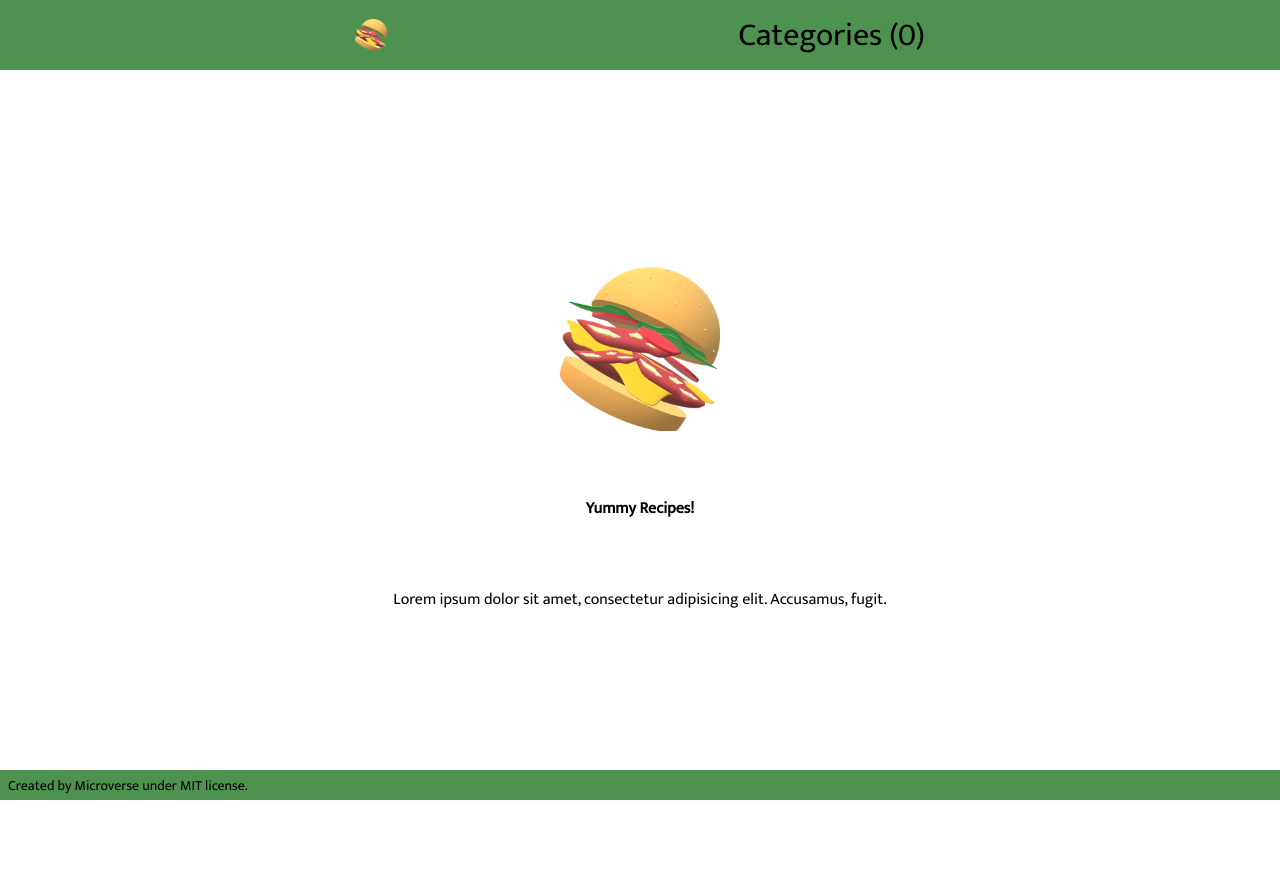
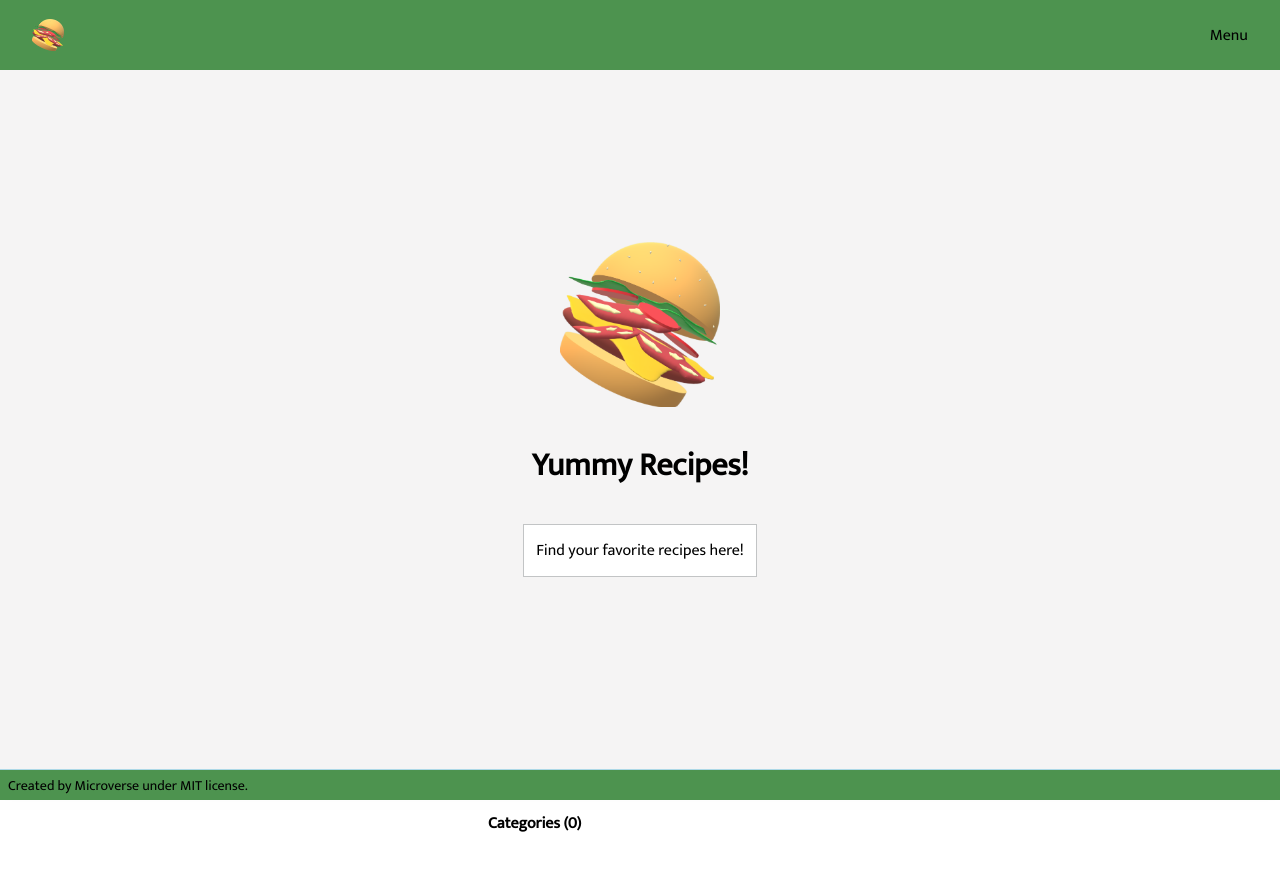
Before and after one commit to anagudelogu/capstone-two, a website built with webpack: page src/index.html in a window 1280 px wide. Built offline with nearby package versions, Linux system fonts and the light colour scheme; no server answers.

Commit message:
Fix landing styles
Update /dist build

```diff
--- a/src/index.css
+++ b/src/index.css
@@ -37,7 +37,7 @@ li {
 
 .navbar {
   height: 50px;
-  padding: 10px 24px;
+  padding: 10px 32px;
   display: flex;
   justify-content: space-between;
   gap: 20px;
@@ -72,31 +72,56 @@ span.image {
 }
 
 .landing {
-  margin: 80px auto;
+  margin: 50px auto;
+  height: auto;
+  display: flex;
+  flex-direction: column;
+  gap: 40px;
 }
 
 .hero {
   height: calc(100vh - 80px);
-  width: 70%;
+  width: 100%;
   margin-inline: auto;
   display: flex;
   flex-direction: column;
   align-items: center;
   justify-content: center;
-  gap: 64px;
+  gap: 32px;
+  background-color: rgb(245, 244, 244);
+  box-shadow: 0 10px 20px rgba(145, 145, 145, 0.699);
+  border-bottom: 1px double lightblue;
 }
 
-.hero .category__list {
+.hero__title {
+  font-size: 2rem;
+}
+
+.hero__description {
+  padding: 12px;
+  border: 1px solid rgb(194, 196, 197);
+  background-color: white;
+}
+
+.counter {
+  width: 320px;
+  padding: 0 8px;
+  align-self: center;
+}
+
+.categories__list {
   display: flex;
   flex-wrap: wrap;
   justify-content: center;
   align-items: center;
   list-style: none;
+  gap: 24px;
+  padding: 8px;
 }
 
 .category__card {
+  background-color: white;
   display: flex;
-  margin: 1.5%;
   flex-direction: column;
   justify-content: center;
   align-items: center;
@@ -124,7 +149,7 @@ span.image {
 }
 
 .recipes {
-  margin: 80px auto;
+  margin: 0 auto;
   width: 90%;
 }
 
@@ -213,10 +238,18 @@ footer {
   font-size: 10px;
 }
 
+.mobile_visible {
+  display: unset;
+}
+
+.desktop_visible {
+  display: none;
+}
+
 @media screen and (min-width: 768px) {
   .navbar {
     height: 70px;
-    justify-content: space-evenly;
+    justify-content: space-between;
   }
 
   .navbar__recipes {
@@ -284,4 +317,12 @@ footer {
     margin: 10px auto;
     padding: 5px 10px;
   }
+
+  .mobile_visible {
+    display: none;
+  }
+
+  .desktop_visible {
+    display: unset;
+  }
 }
--- a/src/index.html
+++ b/src/index.html
@@ -11,8 +11,8 @@
         <header>
             <nav class="navbar">
                 <a href="#" class="navbar__logo"><span class="image"></span></a>
-                <a href="#" class="navbar__recipes">Categories (0)</a>
-                <div class="navbar__hamburger">
+                <a href="#" class="desktop_visible">Menu</a>
+                <div class="navbar__hamburger mobile_visible">
                     <span><i class="fa-solid fa-bars"></i></span>
                     <span><i class="fa-solid fa-xmark"></i></span>
                 </div>
@@ -23,9 +23,10 @@
                 <article class="hero">
                     <span class="image"></span>
                     <h1 class="hero__title">Yummy Recipes!</h1>
-                    <p class="hero__description">Lorem ipsum dolor sit amet, consectetur adipisicing elit. Accusamus, fugit.</p>
+                    <p class="hero__description">Find your favorite recipes here!</p>
                 </article>
-                <ul class="category__list">
+                <h2 class="landing__counter counter">Categories (0)</h2>
+                <ul class="categories__list">
                 </ul>
             </section>
             <section class="recipes">
--- a/src/modules/userInterface.js
+++ b/src/modules/userInterface.js
@@ -1,7 +1,7 @@
 import InvolvementAPI from './involvementAPI.js';
 
 const recipeList = document.querySelector('.recipes__list');
-const categoryList = document.querySelector('.category__list');
+const categoryList = document.querySelector('.categories__list');
 
 export default class UserInterface {
   static displayRecipes(mealsArr, likes = []) {
@@ -73,13 +73,13 @@ export default class UserInterface {
     }`;
   }
 
-  static itemCount() {
-    const itemList = document.querySelector('.recipes__list');
+  static itemCount(type) {
+    const itemList = document.querySelector(`.${type}__list`);
     return itemList.children.length;
   }
 
   static counterText(type) {
-    const text = document.querySelector('.navbar__recipes');
-    text.innerHTML = `${type} (${this.itemCount()})`;
+    const text = document.querySelector('.landing__counter');
+    text.innerHTML = `${type} (${this.itemCount(type.toLowerCase())})`;
   }
 }
```
Also changed, not shown: dist/index.html, dist/main.js.
